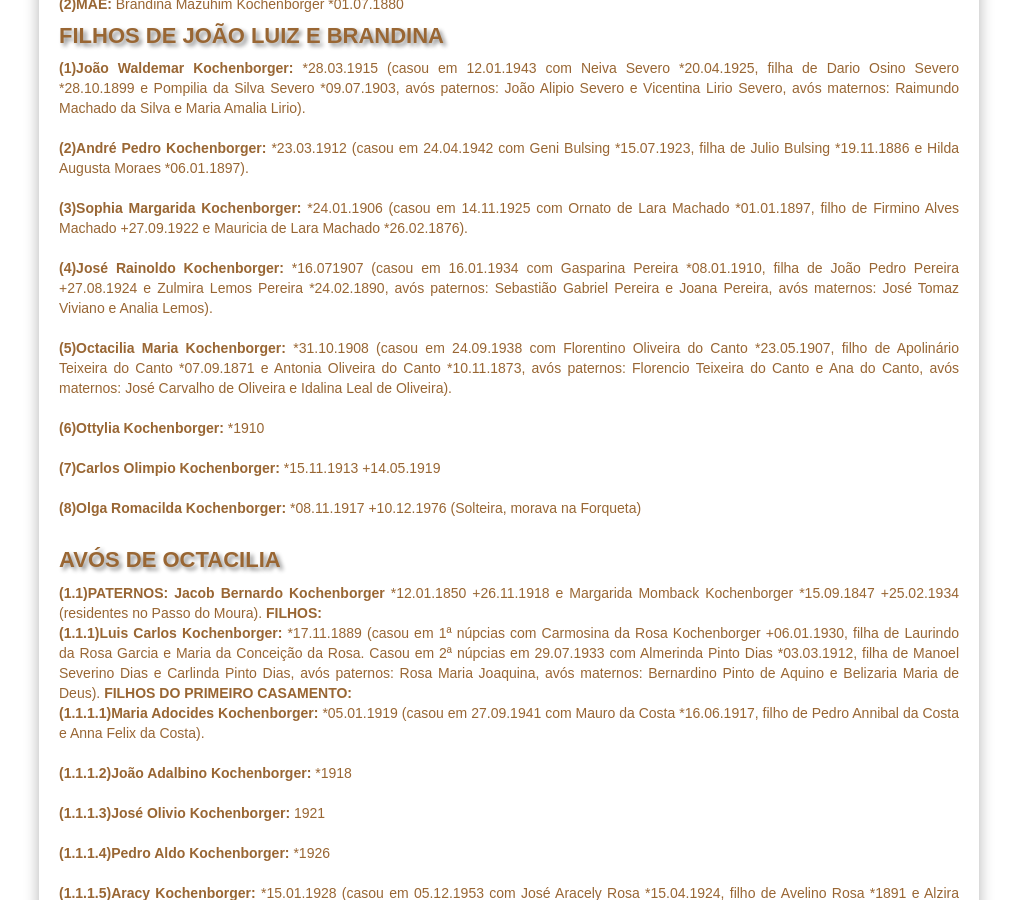
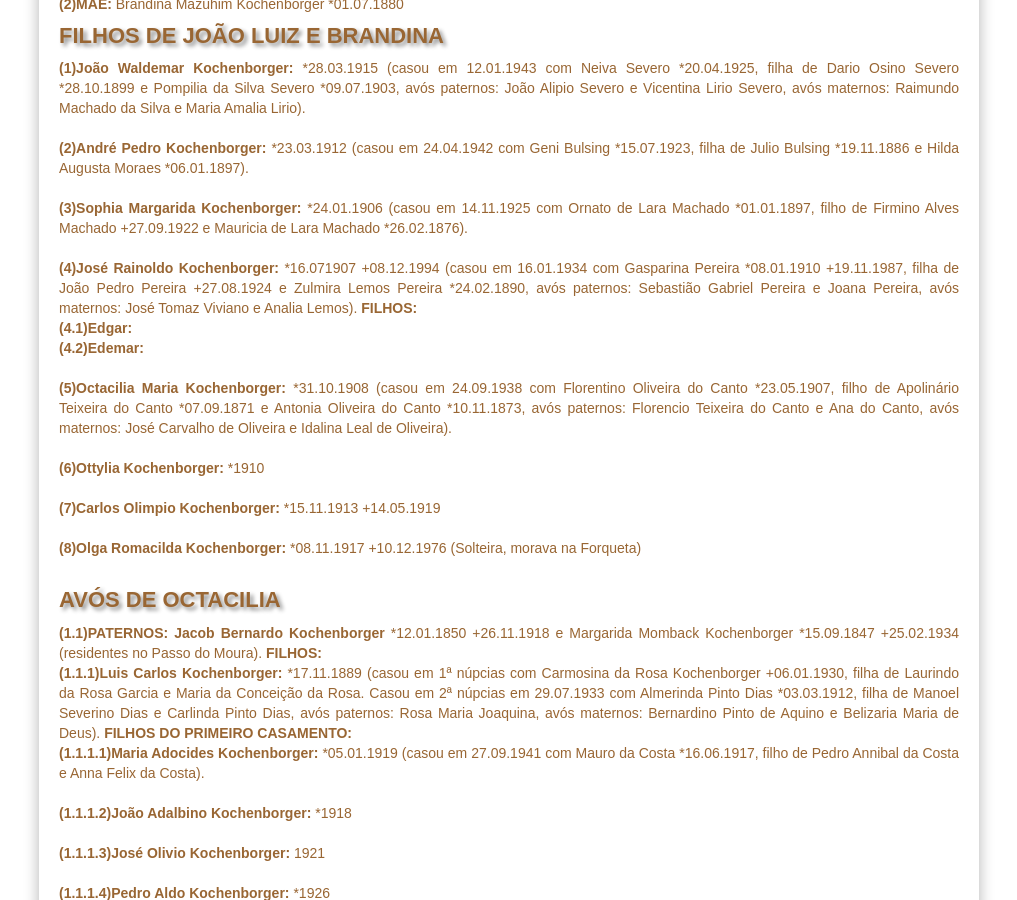
Before and after one commit to claudiovargas1955/claudiovargas1955.github.io, a Jekyll site: the page built from _pages/familia-kochenborger.html, in a window 1280 px wide and 900 px high, scrolled down 570 px. Shown: the whole window, without its empty margins (131-1148 px from the left). Built offline with Jekyll 4.4.1, drawn with Linux system fonts in a browser that asks for light colours; some web fonts are replaced.

Commit message:
Update familia-kochenborger.html

```diff
--- a/_pages/familia-kochenborger.html
+++ b/_pages/familia-kochenborger.html
@@ -118,9 +118,11 @@
   <b>(3)Sophia Margarida Kochenborger: </b>*24.01.1906 (casou em 14.11.1925 com Ornato de Lara Machado *01.01.1897, filho de
   Firmino Alves Machado +27.09.1922 e Mauricia de Lara Machado *26.02.1876). <br><br>
 
-  <b>(4)José Rainoldo Kochenborger: </b>*16.071907 (casou em 16.01.1934 com Gasparina Pereira *08.01.1910, filha de João Pedro Pereira
-  +27.08.1924 e Zulmira Lemos Pereira *24.02.1890, avós paternos: Sebastião Gabriel Pereira e Joana Pereira, avós maternos: José Tomaz
-  Viviano e Analia Lemos).<br><br>
+  <b>(4)José Rainoldo Kochenborger: </b>*16.071907 +08.12.1994 (casou em 16.01.1934 com Gasparina Pereira *08.01.1910 +19.11.1987, filha
+  de João Pedro Pereira +27.08.1924 e Zulmira Lemos Pereira *24.02.1890, avós paternos: Sebastião Gabriel Pereira e Joana Pereira,
+  avós maternos: José Tomaz Viviano e Analia Lemos). <b>FILHOS: </b><br>
+      <b>(4.1)Edgar: </b><br>
+      <b>(4.2)Edemar: </b><br><br>
 
   <b>(5)Octacilia Maria Kochenborger: </b>*31.10.1908 (casou em 24.09.1938 com Florentino Oliveira do Canto *23.05.1907, filho de
   Apolinário Teixeira do Canto *07.09.1871 e Antonia Oliveira do Canto *10.11.1873, avós paternos: Florencio Teixeira do Canto e Ana
```
